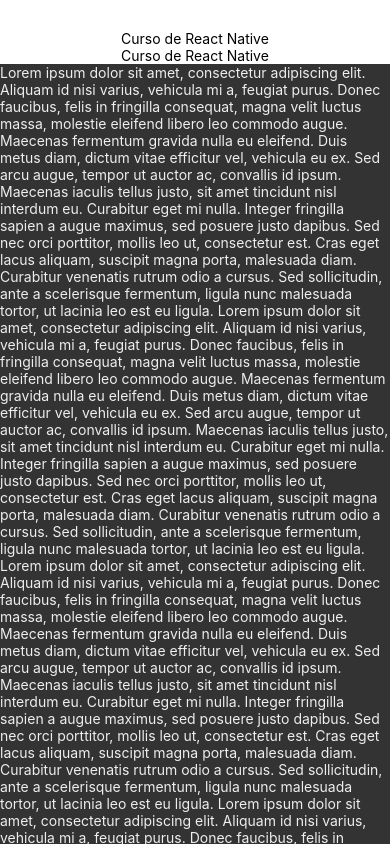
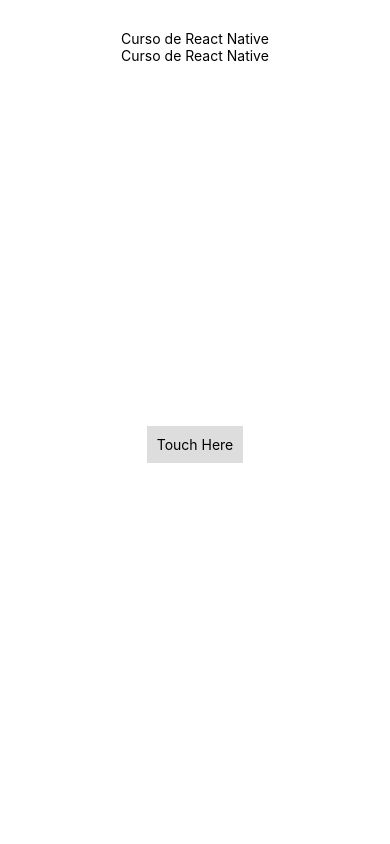
Before and after one commit to renatorobot/app, a React Native app: screen / in a window 390 px wide. Built offline with nearby package versions, Linux system fonts and the light colour scheme.

Commit message:
Componente Touchablehighlight

```diff
--- a/App.js
+++ b/App.js
@@ -9,7 +9,7 @@
 import React, {useState} from 'react';
 import {StyleSheet, Text, View, Button, SafeAreaView} from 'react-native';
 import Estilos from './estilos/Estilos.js';
-import Rolagem from './componentes/Rolagem'
+import Toque from './componentes/Toque'
 
 
 export default function App1(){
@@ -20,7 +20,7 @@
 
       <Text>Curso de React Native</Text>
       <Text>Curso de React Native</Text>
-      <Rolagem/>
+      <Toque/>
 
     </SafeAreaView>
 
--- /dev/null
+++ b/componentes/Toque.js
@@ -0,0 +1,44 @@
+import React, { useState } from "react";
+import { StyleSheet, Text, TouchableHighlight, View } from "react-native";
+
+const TouchableHighlightExample = () => {
+  const [count, setCount] = useState(0);
+  const onPress = () => setCount(count + 1);
+
+  return (
+    <View style={styles.container}>
+      <TouchableHighlight onPress={onPress}>
+        <View style={styles.button}>
+          <Text>Touch Here</Text>
+        </View>
+      </TouchableHighlight>
+      <View style={styles.countContainer}>
+        <Text style={styles.countText}>
+          {count ? count : null}
+        </Text>
+      </View>
+    </View>
+  );
+}
+
+const styles = StyleSheet.create({
+  container: {
+    flex: 1,
+    justifyContent: "center",
+    paddingHorizontal: 10
+  },
+  button: {
+    alignItems: "center",
+    backgroundColor: "#DDDDDD",
+    padding: 10
+  },
+  countContainer: {
+    alignItems: "center",
+    padding: 10
+  },
+  countText: {
+    color: "#FF00FF"
+  }
+});
+
+export default TouchableHighlightExample;
```
